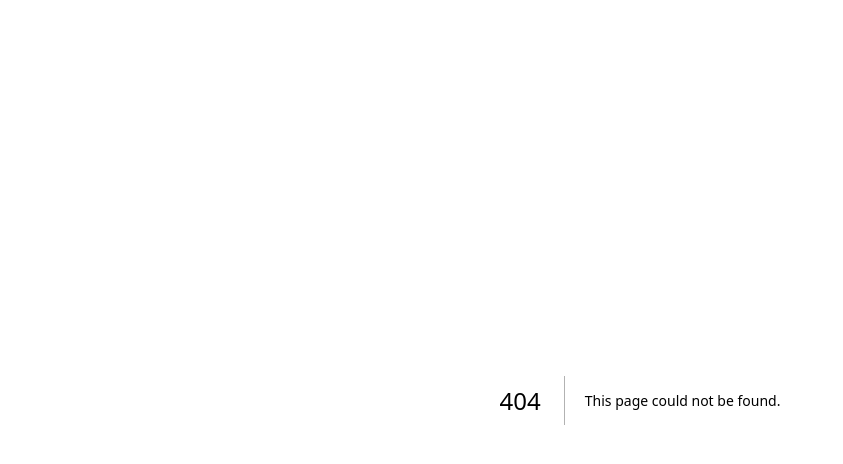
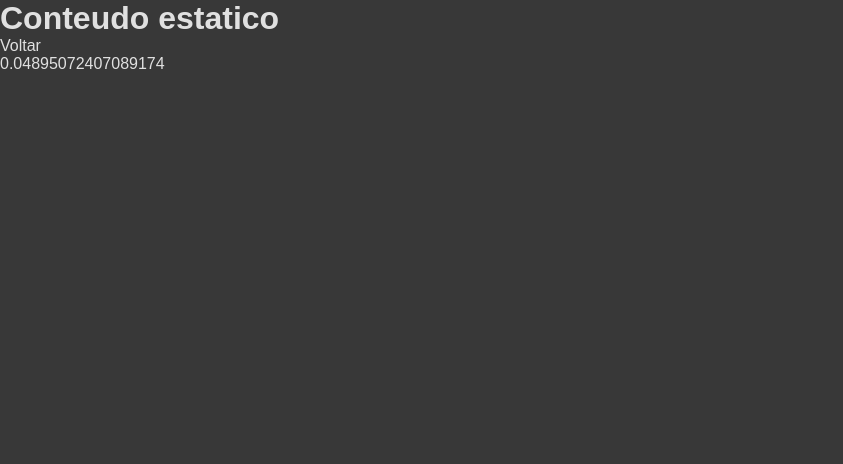
Before and after one commit to LucasGabrielFaustinoDaSilva/Estudo_next.JS, a Next.js app in the folder aulao_nexjs/fundamentos/: page /estatico in a window 1280 px wide. Before the commit this address had no page. Shown: the top 464 px of the page, without its empty margins (0-843 px from the left). Built offline with nearby package versions, Linux system fonts and the light colour scheme.

Commit message:
aprendendo conteudo estatico

```diff
--- /dev/null
+++ b/aulao_nexjs/fundamentos/src/pages/estatico.jsx
@@ -0,0 +1,16 @@
+import Layout from "@/components/Layout";
+export async function getStaticProps(){
+
+  return {
+    props: {
+      numero: Math.random()
+    }
+  }
+}
+export default function Estatico(props){
+  return(
+    <Layout titulo="Conteudo estatico">
+      <div>{props.numero}</div>
+    </Layout>
+  )
+}
--- a/aulao_nexjs/fundamentos/src/pages/index.jsx
+++ b/aulao_nexjs/fundamentos/src/pages/index.jsx
@@ -16,6 +16,7 @@
       <Navegador texto="Navegação #02" destino="/cliente/sp/123" cor="#c4d80cff"/>
       <Navegador texto="Componente com Estado" destino="/estado" cor="#d80699ff"/>
       <Navegador texto="Integração com api 1" destino="/integracao_1" cor="#0f134dff"/>
+      <Navegador texto="Conteudo estatico" destino="/estatico" cor="#0042f7ff"/>
 
     </div>
   )
```
Also changed, not shown: 1 other file (tests, documents, lock files or other folders).
